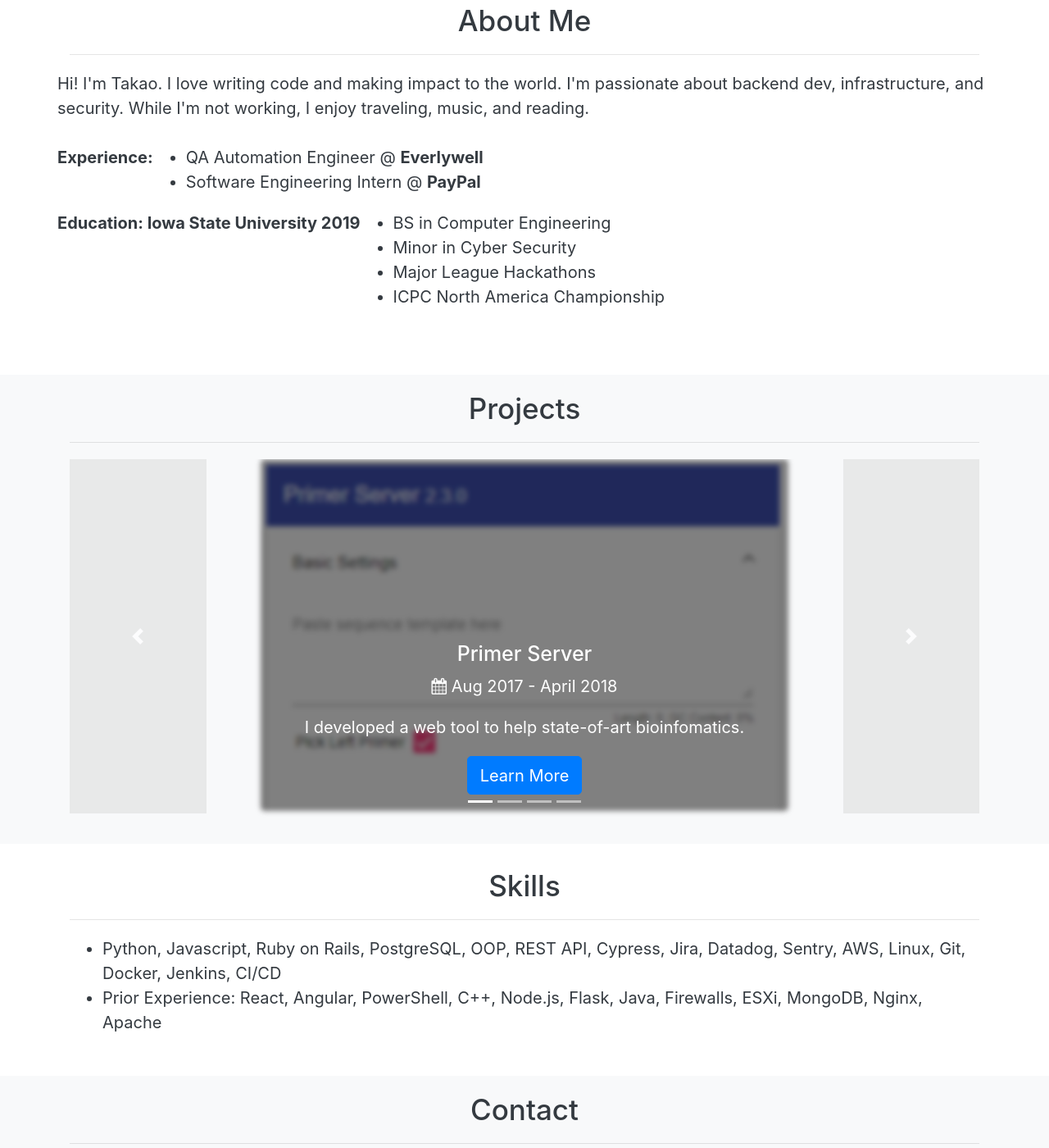
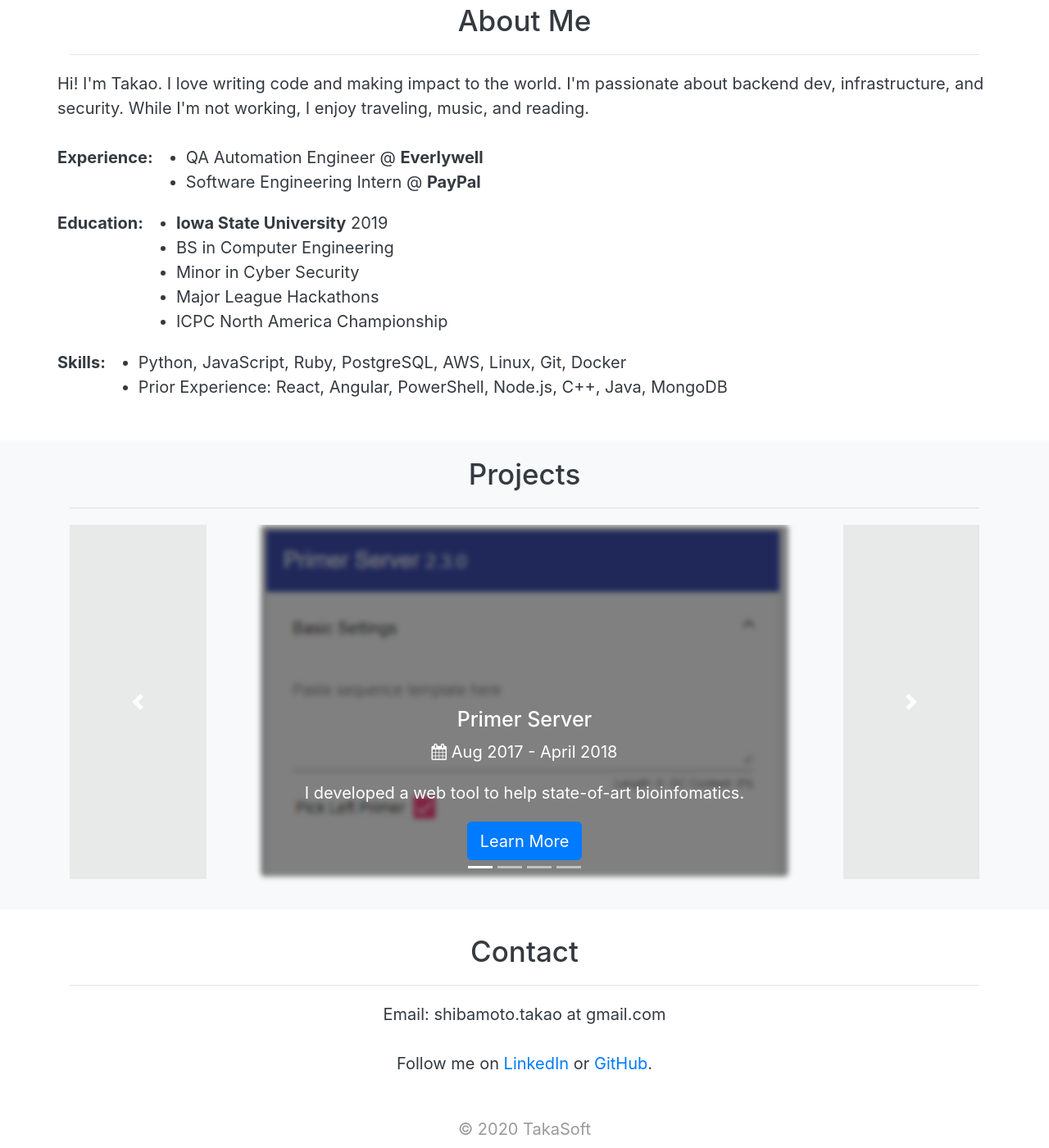
Before and after one commit to takasoft/takasoft.github.io, a Jekyll site: the page built from index.html, in a window 1280 px wide and 1400 px high, scrolled down 208 px. Shown: the whole window at 82% size. Built offline with Jekyll 4.4.1, drawn with Linux system fonts in a browser that asks for light colours.

Commit message:
update about

```diff
--- a/index.html
+++ b/index.html
@@ -25,15 +25,22 @@
       </ul>
     </div>
     <div class="row">
-      <b>Education: Iowa State University 2019</b>
+      <b>Education: </b>
       <ul>
+        <li><b>Iowa State University</b> 2019</li>
         <li>BS in Computer Engineering</li>
         <li>Minor in Cyber Security</li>
         <li>Major League Hackathons</li>
         <li>ICPC North America Championship</li>
       </ul>
     </div>
-    <br>
+    <div class="row">
+      <b>Skills: </b>
+      <ul>
+        <li>Python, JavaScript, Ruby, PostgreSQL, AWS, Linux, Git, Docker</li>
+        <li>Prior Experience: React, Angular, PowerShell, Node.js, C++, Java, MongoDB</li>
+      </ul>
+    </div>
   </div>
 </div>
 
@@ -98,18 +105,7 @@
   </div>
 </div>
 
-<div id="skills" class="p-3 mb-2 bg-transparent text-dark">
-  <div class="container">
-    <h3 class="story-title">Skills</h3>
-    <hr>
-    <ul>
-      <li>Python, Javascript, Ruby on Rails, PostgreSQL, OOP, REST API, Cypress, Jira, Datadog, Sentry, AWS, Linux, Git, Docker, Jenkins, CI/CD</li>
-      <li>Prior Experience:  React, Angular, PowerShell, C++, Node.js, Flask, Java, Firewalls, ESXi, MongoDB, Nginx, Apache</li>
-    </ul>
-  </div>
-</div>
-
-<div id="contact" class="p-3 mb-2 bg-light text-dark">
+<div id="contact" class="p-3 mb-2 bg-transparent text-dark">
   <div class="container">
     <h3 class="story-title">Contact</h3>
     <hr>
```
